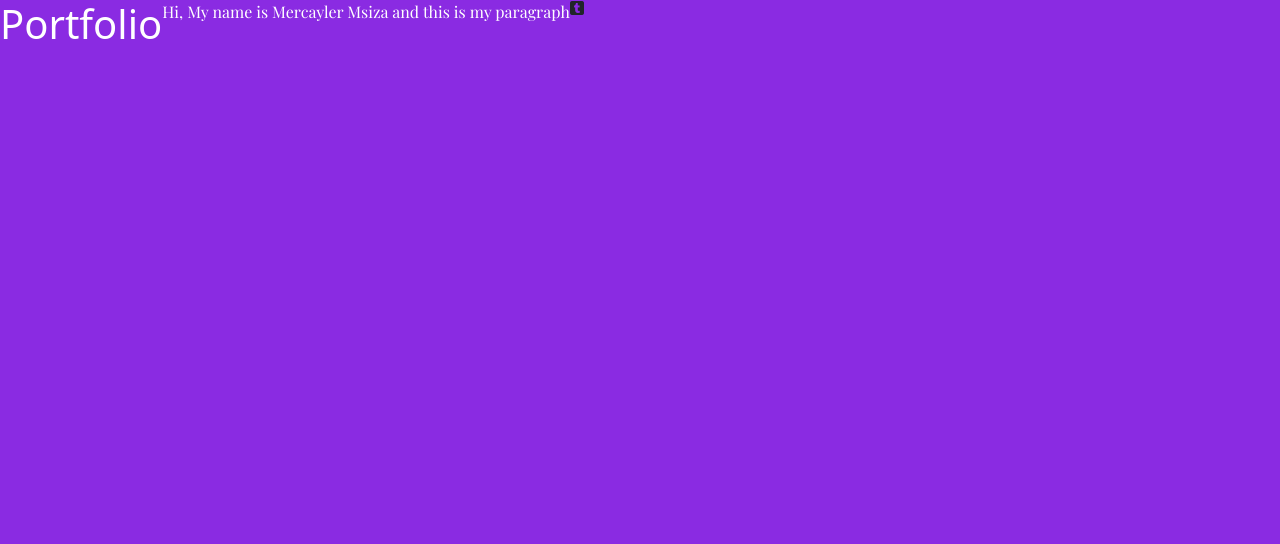
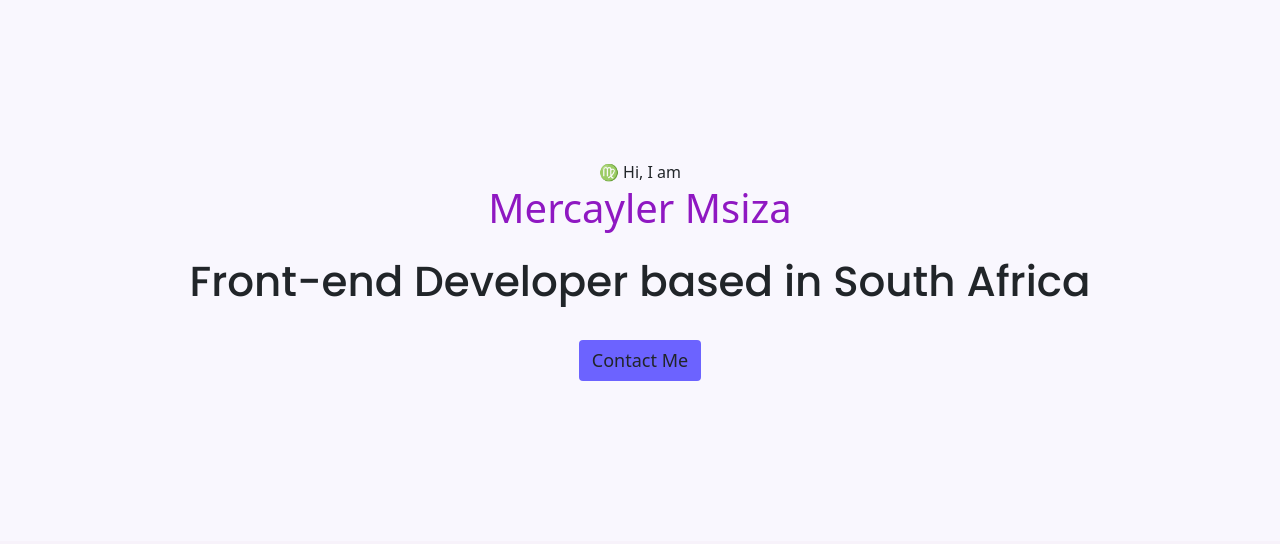
Before and after one commit to Mercayler/portfolio-project, a plain HTML site: page index.html in a window 1280 px wide. Drawn offline with nearby package versions, Linux system fonts and the light colour scheme; a web font is replaced by a local one.

Commit message:
continued setup, font not working

```diff
--- a/index.html
+++ b/index.html
@@ -20,19 +20,25 @@
          <link href="https://fonts.googleapis.com/css2?family=Poppins:wght@500;700&display=swap" rel="stylesheet">
 
 
-         <link rel="preconnect" href="https://fonts.googleapis.com">
-         <link rel="preconnect" href="https://fonts.gstatic.com" crossorigin>
-         <link href="https://fonts.googleapis.com/css2?family=Playfair+Display:ital,wght@0,400..900;1,400..900&family=Poppins:wght@500;700&display=swap" rel="stylesheet">
-
+        <link rel="preconnect" href="https://fonts.googleapis.com">
+        <link rel="preconnect" href="https://fonts.gstatic.com" crossorigin>
+        <link href="https://fonts.googleapis.com/css2?family=Playfair+Display:ital,wght@0,400..900;1,400..900&family=Poppins:wght@500;700&display=swap" rel="stylesheet">
     </head>
 
     <body>
-        <div class="d-flex">
-      <h1>
-        Portfolio
-      </h1>
+       <!--- <div class="d-flex">-->
+         <div class="hero"
+
+      <p>♍ Hi, I am</p>
+
+      <h1>Mercayler Msiza</h1>
+      <h2 class="mb-3">Front-end Developer based in South Africa</h2>
+      <div>
+      <a href="#" class="btn btn-branding">Contact Me</a>
+      </div>
+      </div
 
 
-      <p>Hi, My name is Mercayler Msiza and this is my paragraph</p>
-      <i class="fa-brands fa-square-tumblr"></i>
+
+
     </body>
--- a/styles/style.css
+++ b/styles/style.css
@@ -3,14 +3,43 @@
 
 
 body{
-    background-color: blueviolet;
+    background-color: rgb(247, 242, 250);
 }
 
 p{
     font-family: "Playfair Display", serif;
     font-weight: normal;
-    color: white;
+    color: rgb(214, 184, 184);
 }
 h1{
-    color: white;
+    color: rgb(143, 24, 194);
+    font-size: 40px;
+
 }
+
+.hero{
+    background-color: #f9f7fe;
+    text-align: center;
+    padding: 160px 20px;
+}
+
+.hero p{
+    font-family: "Playfair Display", serif;
+    font-size: 40px;
+    margin:0;
+
+}
+
+.hero h2{
+    font-family: 'Poppins', sans-serif;
+    font-weight: normal;
+    font-size: 42px;
+    line-height: 2;
+}
+
+.btn-branding{
+    background: #6c63ff;
+    border-radius: 4px;
+   font-size: 18px;
+   line-height: 27px;
+}
```
